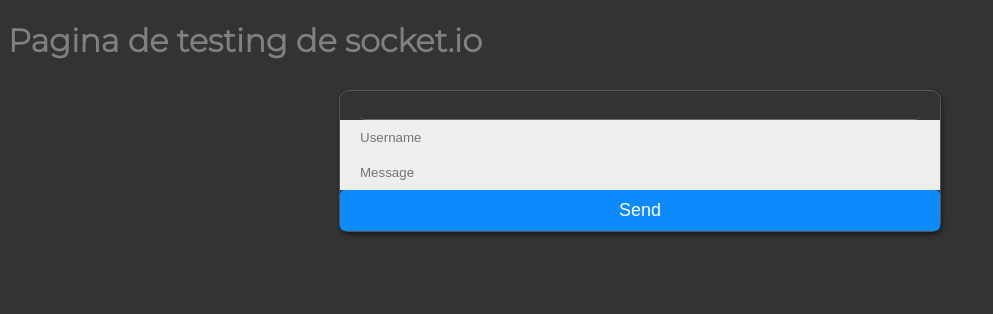
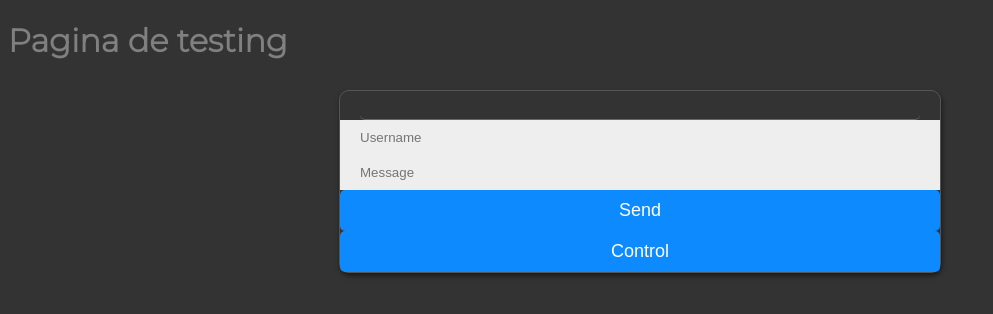
Before and after one commit to Rafdal/test-socket.io, a website: page public/index.html in a window 1280 px wide. Shown: the whole page, without its empty margins (0-993 px from the left). Drawn offline with nearby package versions, Linux system fonts and the light colour scheme; no server answers.

Commit message:
Ya funciona!

```diff
--- a/public/chat.js
+++ b/public/chat.js
@@ -6,6 +6,7 @@
 let message = document.getElementById('message');
 let username = document.getElementById('username');
 let btn = document.getElementById('send');
+let btnControl = document.getElementById('control');
 let output = document.getElementById('output');
 let actions = document.getElementById('actions');
 
@@ -16,6 +17,10 @@
     }
     socket.emit('chat:mensaje', msg);
     message.value = ''; // Borro el textBox del body mensaje
+});
+
+btnControl.addEventListener('click', function(){
+    socket.emit('module:control');
 });
 
 message.addEventListener('keypress', function() {
--- a/public/index.html
+++ b/public/index.html
@@ -7,7 +7,7 @@
     <link rel="stylesheet" href="main.css">
 </head>
 <body>
-    <h1>Pagina de testing de socket.io</h1>
+    <h1>Pagina de testing</h1>
 
     <div id="chat-container">
         <div id="chat-window">
@@ -17,6 +17,7 @@
         <input type="text" id="username" placeholder="Username">
         <input type="text" id="message" placeholder="Message">
         <button id="send">Send</button>
+        <button id="control">Control</button>
     </div>
 
     <script src="/socket.io/socket.io.js"></script>
```
Also changed, not shown: index.js (+3 -5 lines).
